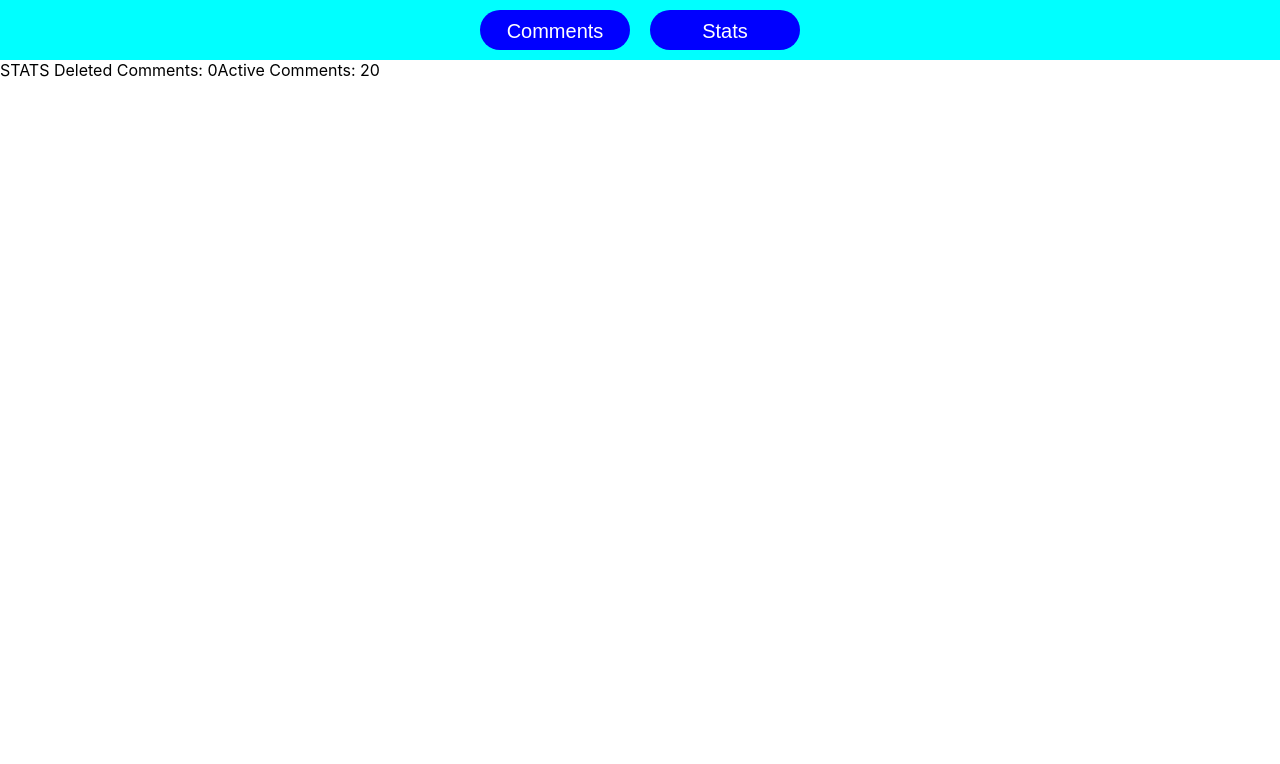
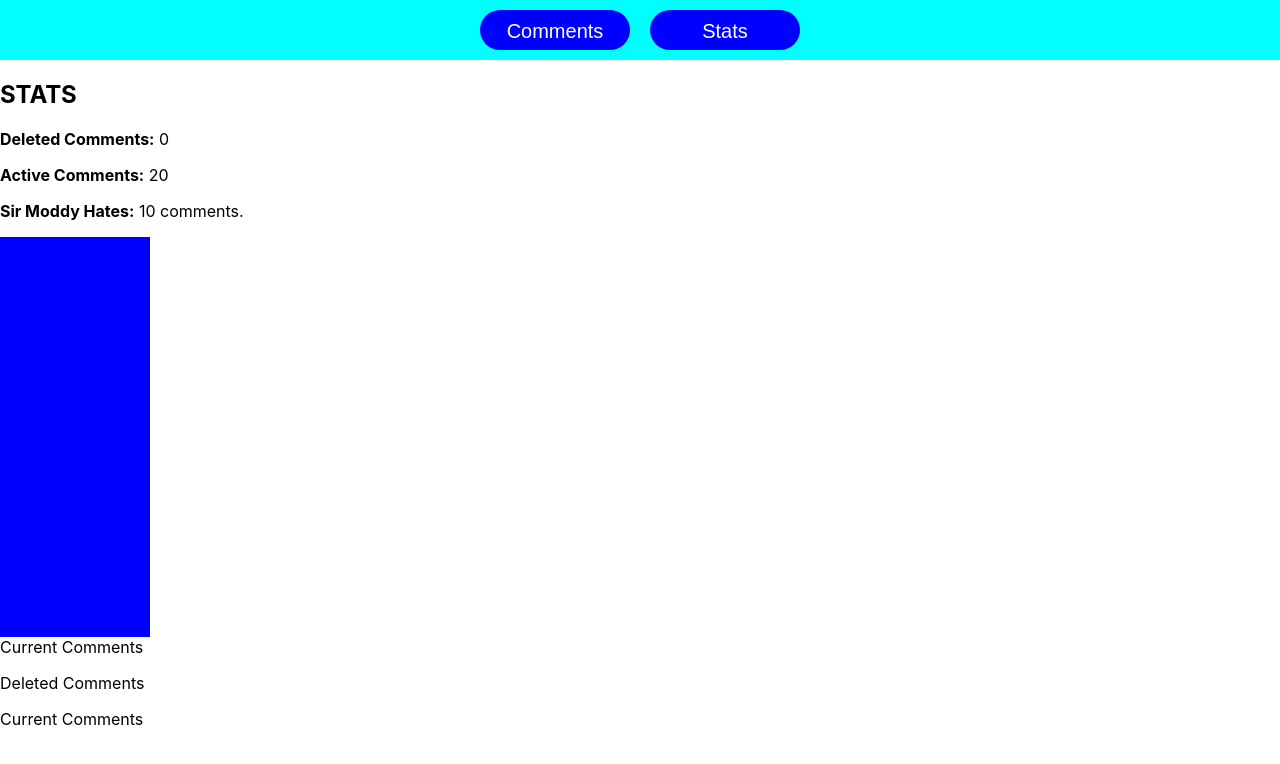
Before and after one commit to cchutis/realmod, a React (Create React App) app: page / in a window 1280 px wide. Both pictures are taken after a click on the button "Stats". Shown: the top 764 px of the page. Built offline with nearby package versions, Linux system fonts and the light colour scheme.

Commit message:
Added bar graphs

```diff
--- /dev/null
+++ b/src/components/Chart.js
@@ -0,0 +1,29 @@
+import React, { Component } from 'react'
+
+
+export default class Chart extends Component {
+
+    verticalBar = (num) => {
+        return parseInt(num * 10) + 'px'
+    }
+
+    render() {
+        console.log(this.props.comments)
+        return (
+            <div>
+                <p>
+                <div style={{backgroundColor: 'blue', width: '150px', height: `${this.props.comments.length * 20}px`, border: '0'}}></div>
+                Current Comments
+                </p>
+                <p>
+                <div style={{backgroundColor: 'red', width: '150px', height: `${this.props.deletedComments.length * 20}px`, border: '0'}}></div>
+                Deleted Comments
+                </p>
+                <p>
+                <div style={{backgroundColor: 'green', width: '150px', height: `${this.props.hatedComments * 20}px`, border: '0'}}></div>
+                Current Comments
+                </p>
+            </div>
+        )
+    }
+}
--- a/src/components/CommentTile.js
+++ b/src/components/CommentTile.js
@@ -16,7 +16,7 @@ export default class CommentTile extends Component {
                 <span className="comment-date"><strong>Date:</strong> {date.toDateString()}</span>
                 &nbsp; | &nbsp;
                 <span className="mod-status">
-                Mod Hates?: {this.props.comment.moddy_hates}
+                {this.props.comment.moddy_hates ? 'Sir Moddy hates this' : 'Sir Moddy likes this'}
                 </span>
             </p>
             <button onClick={() => this.props.deleteComment(this.props.comment.id)}>Delete This</button>
--- a/src/containers/StatsContainer.js
+++ b/src/containers/StatsContainer.js
@@ -1,16 +1,28 @@
 import React, { Component } from 'react'
+import Chart from '../components/Chart'
 
 export default class StatsContainer extends Component {
+
+    hatedComments = () => {
+       let numOfHated = 0
+       this.props.comments.forEach(comment => {
+           if(comment.moddy_hates === true) {
+               numOfHated += 1
+           }
+       })
+       return numOfHated
+    }
 
 
     render() {
         return (
-            <div>
-                STATS
+            <div className="stats-container">
+                <h2>STATS</h2>
+                <p><strong>Deleted Comments:</strong> {this.props.deletedComments}</p>
+                <p><strong>Active Comments:</strong> {this.props.comments.length}</p>
+                <p><strong>Sir Moddy Hates:</strong> {this.hatedComments()} comments.</p>
 
-                Deleted Comments: {this.props.deletedComments}
-
-                Active Comments: {this.props.comments.length}
+                <Chart comments={this.props.comments} deletedComments={this.props.deletedComments} hatedComments={this.hatedComments} />
             </div>
         )
     }
```
